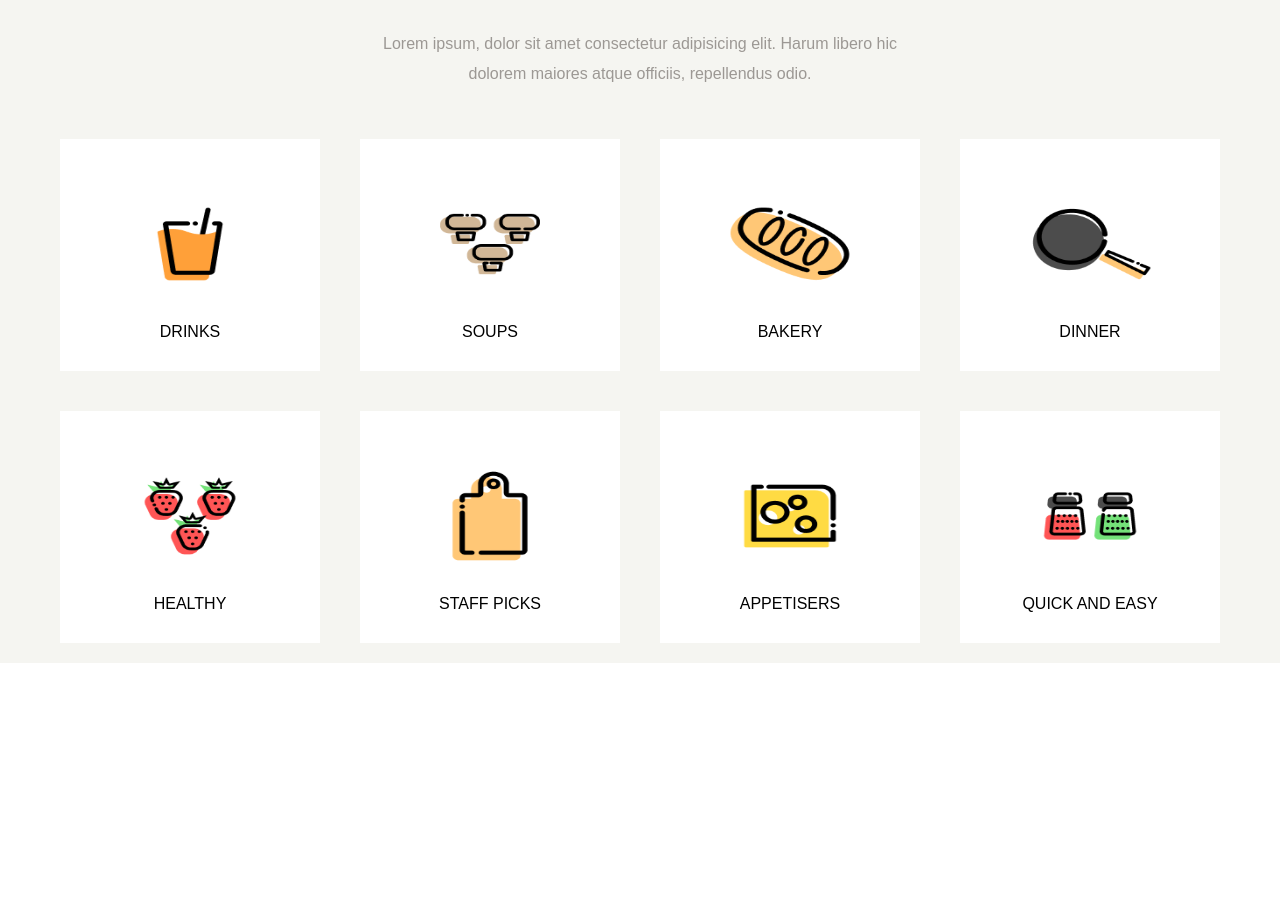
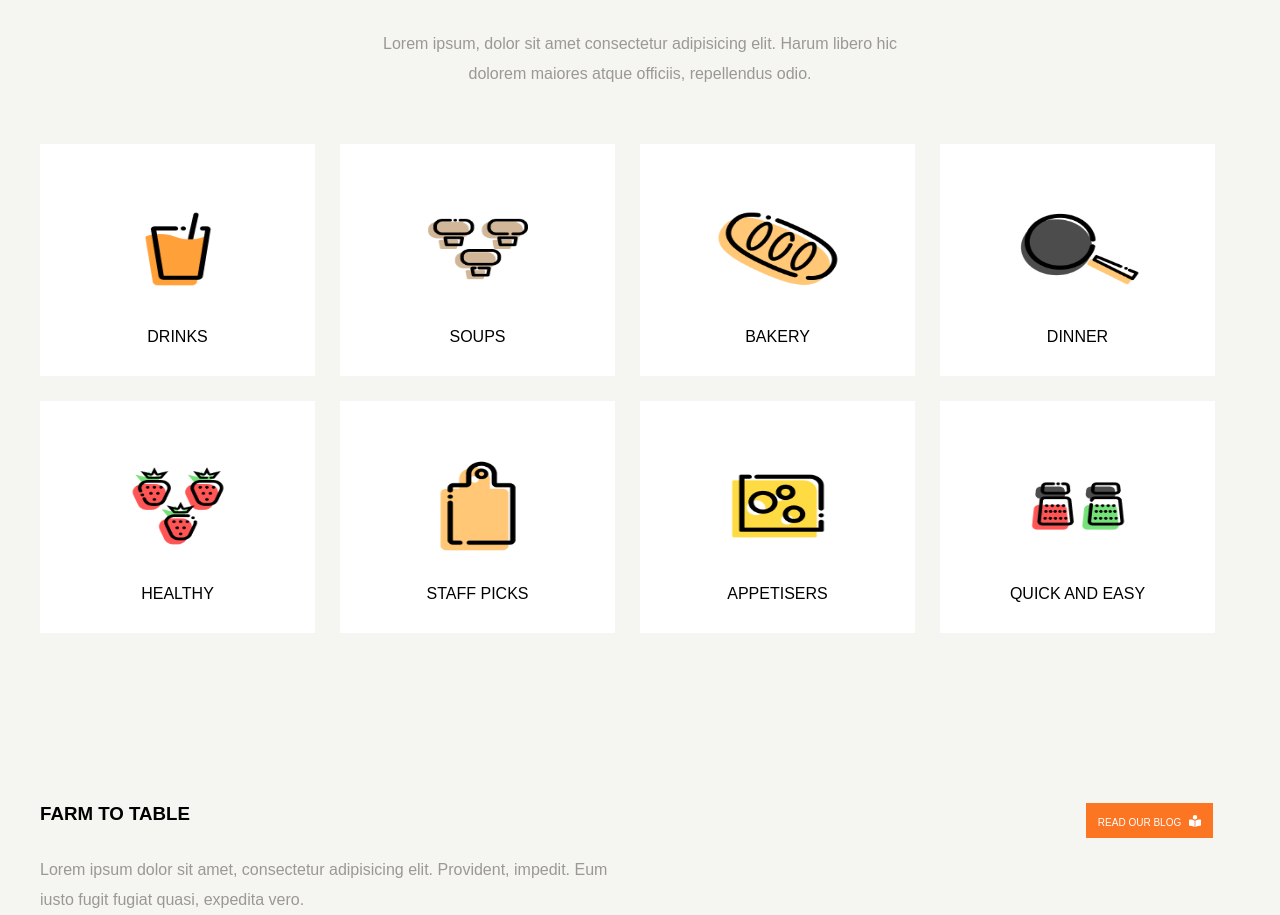
Before and after one commit to RiccardoMarino00/proj-html-vuejs, a Vue app: page / in a window 1280 px wide. Shown: the part 2520-3435 px from the top of the page. Before the commit the page ends 3183 px from the top, so only its background shows below. Built offline with nearby package versions, Linux system fonts and the light colour scheme.

Commit message:
Added: section farm to table

```diff
--- a/src/components/ContentComponent.vue
+++ b/src/components/ContentComponent.vue
@@ -29,6 +29,19 @@ export default{
             <p class="text-lightgray">Lorem ipsum, dolor sit amet consectetur adipisicing elit. Harum libero hic <br> dolorem maiores atque officiis, repellendus odio.</p>
         </div>
         <CulinaryC />
+        <section>
+            <div class="container-md cnt-farm">
+                <div class="row">
+                    <div class="col-50">
+                        <h3 style="margin-bottom: 30px; font-family: Arial, Helvetica, sans-serif;">FARM TO TABLE</h3>
+                        <p class="text-line-height text-lightgray" style="font-family: Arial, Helvetica, sans-serif;">Lorem ipsum dolor sit amet, consectetur adipisicing elit. Provident, impedit. Eum iusto fugit fugiat quasi, expedita vero.</p>
+                    </div>
+                    <div class="col-50 cnt-blog">
+                        <button class="orange-button">READ OUR BLOG <font-awesome-icon class="book-icon" :icon="['fas', 'book-open-reader']" /></button>
+                    </div>
+                </div>
+            </div>
+        </section>
 
 
 
@@ -39,5 +52,9 @@ export default{
 </template>
 
 <style lang="scss" scoped>
-@use '/style/partials/ContentStyle.scss'
+@use '/style/partials/ContentStyle.scss';
+.book-icon{
+    margin-left: 5px;
+    font-size: 12px;
+}
 </style>
--- a/src/components/CulinaryComponent.vue
+++ b/src/components/CulinaryComponent.vue
@@ -63,7 +63,8 @@ export default{
 }
 
 .bg-white{
-    margin: 20px;
+    margin-right: 25px;
+    margin-top:  25px;
 }
 
 .name-img-culinary{
--- a/src/main.js
+++ b/src/main.js
@@ -19,11 +19,13 @@ import {faTwitter} from '@fortawesome/free-brands-svg-icons'
 
 import {faYoutube} from '@fortawesome/free-brands-svg-icons'
 
+import {faBookOpenReader} from  '@fortawesome/free-solid-svg-icons'
 
 
 
 
-library.add(faMagnifyingGlass, faInstagram, faFacebook, faTwitter, faYoutube)
+
+library.add(faMagnifyingGlass, faInstagram, faFacebook, faTwitter, faYoutube, faBookOpenReader)
 
 const app = createApp (App)
 
--- a/style/general.scss
+++ b/style/general.scss
@@ -16,6 +16,7 @@
     background-color: rgb(252, 117, 35) ;
     border-radius: 5px;
     padding: 6px;
+    border: none;
 }
 
 .text-lightgray{
@@ -38,3 +39,22 @@
 .bg-white{
     background-color: white;
 }
+
+.col-50{
+    width: calc(100% / 2);
+}
+
+.orange-button{
+    background-color: rgb(252, 117, 35);
+    color: white;
+    padding: 12px;
+    border: none;
+    font-size: 10px;
+    font-weight: 500;
+    margin-top: 20px;
+    cursor: pointer;
+}
+
+.text-line-height{
+    line-height: 30px;
+}
--- a/style/partials/ContentStyle.scss
+++ b/style/partials/ContentStyle.scss
@@ -7,3 +7,21 @@ main{
     font-family: Arial, Helvetica, sans-serif;
     margin-top: 80px ;
 }
+
+.cnt-farm{
+    margin-top: 170px;
+}
+
+.cnt-blog{
+    display: flex;
+    margin-right: 27px;
+    justify-content: end;
+}
+
+.orange-button{
+    height: 35px;
+    margin-top: 0;
+    font-family: Arial, Helvetica, sans-serif;
+    cursor: pointer;
+
+}
```
